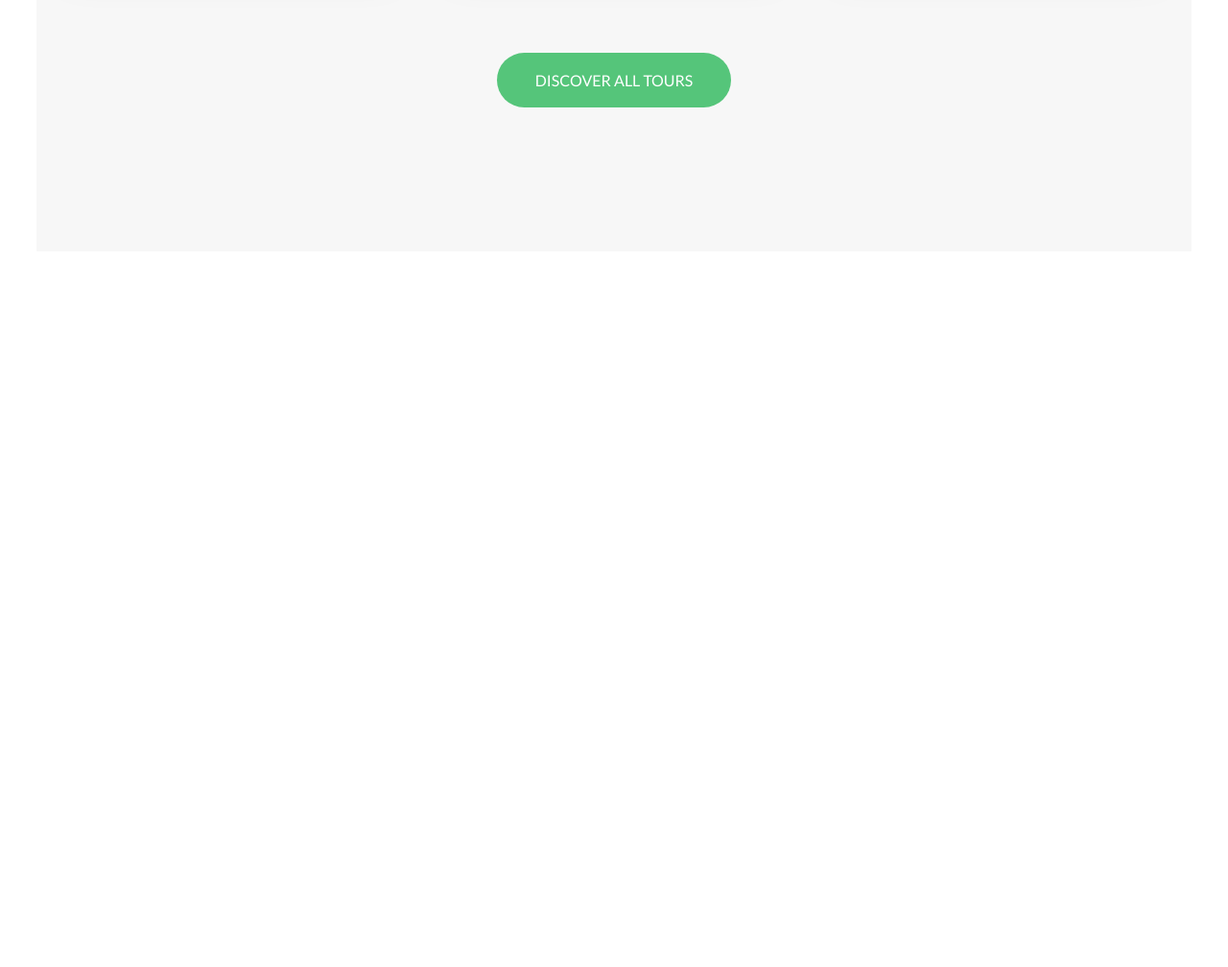
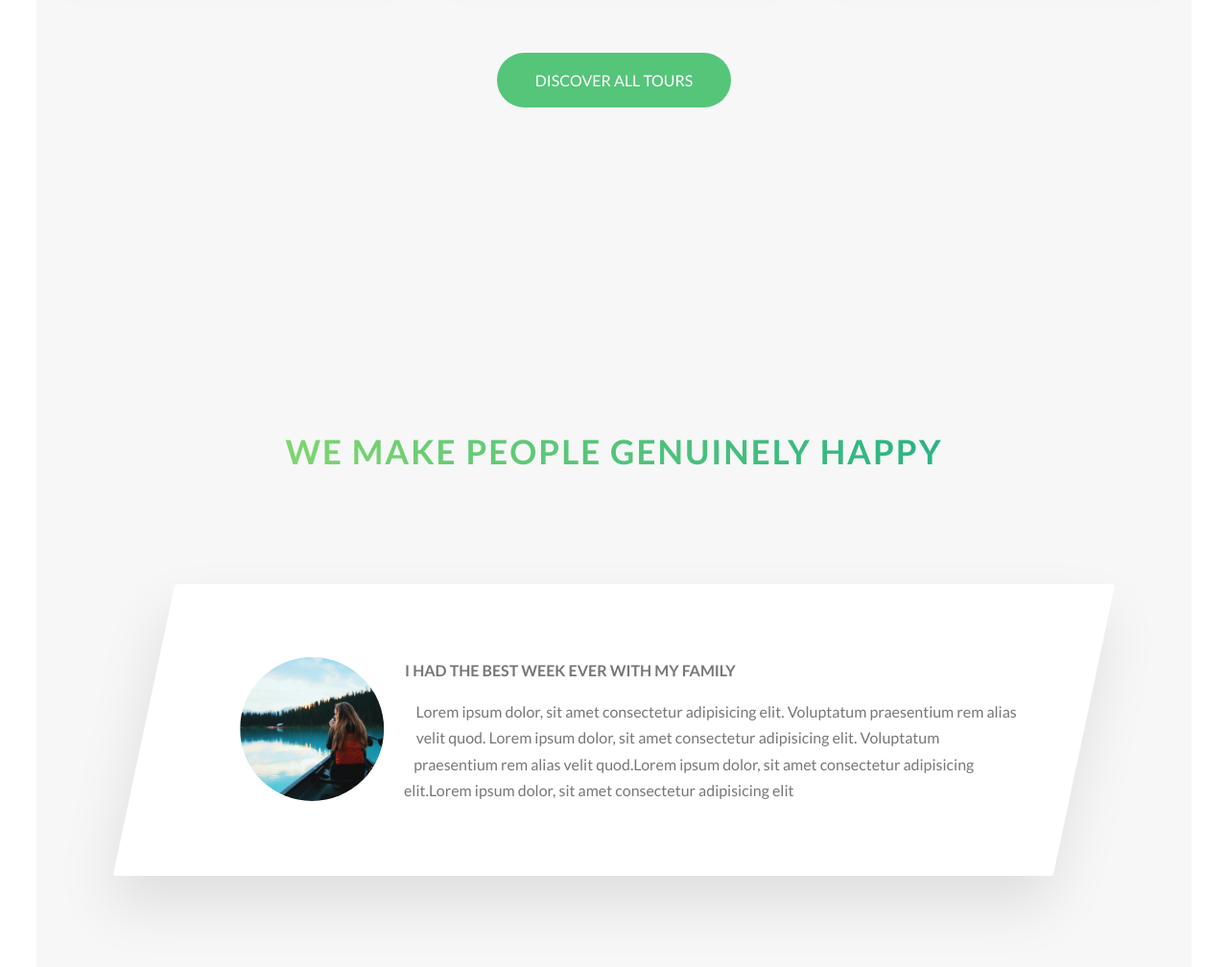
Before and after one commit to Yah0/Natours, a website: page index.html in a window 1280 px wide. Shown: the part 3186-4194 px from the top of the page at 96% size. Before the commit the page ends 3486 px from the top, so only its background shows below. Drawn offline with Linux system fonts and the light colour scheme.

Commit message:
add stories section and make a first div

```diff
--- a/index.html
+++ b/index.html
@@ -56,7 +56,7 @@
                     </div>
                 </div>
             </section>
-
+            <!-- FEATURES -->
             <section class="section-features">
 
                 <div class="row">
@@ -100,7 +100,7 @@
                     </div>
                 </div>
             </section>
-
+            <!-- TOURS -->
             <section class="section-tours">
                 <div class="u-center-text u-margin-bottom-big">
                     <h2 class="heading-secondary">
@@ -204,6 +204,28 @@
                         <a href="#" class="btn btn--green">Discover all tours</a>
                     </div>
             </section>
+            <!-- STORIES -->
+            <section class="section-stories">
+                <div class="u-center-text u-margin-bottom-big">
+                    <h2 class="heading-secondary">
+                        We make people genuinely happy
+                    </h2>
+                </div>
+
+                <div class="row">
+                    <div class="story">
+                        <figure class="story__shape">
+                            <img src="img/nat-8.jpg" alt="Person on a tour" class="story__image">
+                        </figure>
+                        <div class="story__text">
+                            <h3 class="heading-tertiary u-margin-bottom-small">I had the best week ever with my family</h3>
+                            <p>
+                                Lorem ipsum dolor, sit amet consectetur adipisicing elit. Voluptatum praesentium rem alias velit quod. Lorem ipsum dolor, sit amet consectetur adipisicing elit. Voluptatum praesentium rem alias velit quod.Lorem ipsum dolor, sit amet consectetur adipisicing elit.Lorem ipsum dolor, sit amet consectetur adipisicing elit
+                            </p>
+                        </div>
+                    </div>
+                </div>
+            </section>
         </main>
 
         <!--
--- /dev/null
+++ b/sass/components/_story.scss
@@ -0,0 +1,30 @@
+.story {
+    width: 75%;
+    margin: 0 auto;
+    box-shadow: 0 3rem 6rem rgba($color-black, .1);
+    background-color: $color-white;
+    border-radius: 3px;
+    padding: 6rem;
+    padding-left: 6.5rem;
+    font-size: $default-font-size;
+    transform: skewX(-12deg);
+
+    &__shape {
+        width: 15rem;
+        height: 15rem;
+        float: left;
+        -webkit-shape-outside: circle(50% at 50% 50%);
+        shape-outside: circle(50% at 50% 50%);
+        -webkit-clip-path: circle(50% at 50% 50%);
+        clip-path: circle(50% at 50% 50%);
+        transform: translateX(-.5rem) skewX(12deg);
+    }
+
+    &__image {
+        height: 100%;
+    }
+
+    &__text {
+        transform: skewX(12deg);
+    }
+}
--- a/sass/main.scss
+++ b/sass/main.scss
@@ -11,6 +11,7 @@
 @import "components/card";
 @import "components/composition";
 @import "components/feature-box";
+@import "components/story";
 
 @import "layout/grid";
 @import "layout/header";
--- a/sass/pages/_home.scss
+++ b/sass/pages/_home.scss
@@ -25,3 +25,8 @@
     padding: 25rem 0 15rem 0;
     margin-top: -10rem;
 }
+
+.section-stories {
+    padding: 15rem 0;
+    background-color: $color-grey-light-1
+}
```
Also changed, not shown: css/style.css.
